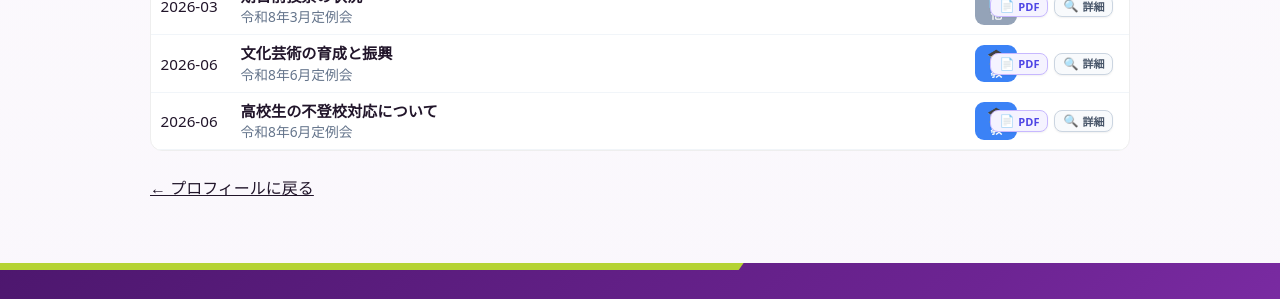
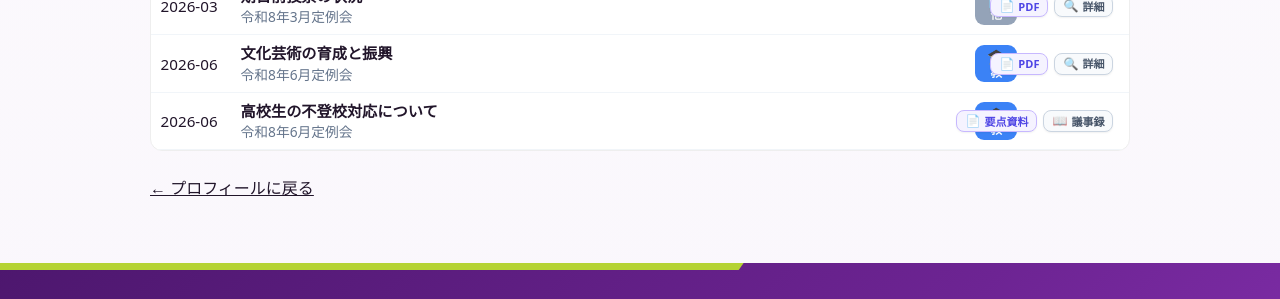
Before and after one commit to sakioryousuke-eng/activity-site, a Jekyll site: the page built from pages/matrix.html, in a window 1280 px wide. Shown: the part 2543-2842 px from the top of the page. Built offline with Jekyll 4.4.1, drawn with Linux system fonts in a browser that asks for light colours.

Commit message:
高校生の不登校に要点資料と議事録を追加

```diff
--- a/_data/matrix.yml
+++ b/_data/matrix.yml
@@ -162,6 +162,7 @@ rows:
       session: "令和8年6月定例会"
       text: "高校生の不登校対応について"
       pdf: "/assets/pdf/hutoukou-202606.pdf"
+      minutes_pdf: "/assets/pdf/hutoukou-202606-minutes.pdf"
     related: []
 
 
--- a/pages/matrix.html
+++ b/pages/matrix.html
@@ -69,7 +69,7 @@ table.matrix{width:100%;border-collapse:collapse;font-size:.95rem;table-layout:f
 .cat-tour{background:#22c55e}/* 観光 */
 .cat-oth{background:#94a3b8} /* その他 */
 
-/* ============= PDF／詳細：衝突回避の新クラス(.actbox/.actbtn) ============= */
+/* ============= 資料／議事録／詳細：衝突回避の新クラス(.actbox/.actbtn) ============= */
 .matrix td:last-child{ text-align:right; }
 .matrix td:last-child .actbox{
   display:flex;
@@ -99,12 +99,16 @@ table.matrix{width:100%;border-collapse:collapse;font-size:.95rem;table-layout:f
 /* PDF */
 .actbtn--pdf{ color:#4f46e5; border-color:#c7b8ff; background:#f5f3ff; }
 .actbtn--pdf:hover{ background:#ede9fe; border-color:#a78bfa; }
-/* 詳細（ご要望で色付きに） */
+/* 議事録 */
+.actbtn--minutes{ color:#475569; border-color:#cbd5e1; background:#f8fafc; }
+.actbtn--minutes:hover{ background:#f1f5f9; border-color:#94a3b8; }
+/* 詳細 */
 .actbtn--detail{ color:#475569; border-color:#cbd5e1; background:#f8fafc; }
 .actbtn--detail:hover{ background:#f1f5f9; border-color:#94a3b8; }
 
 /* アイコン */
 .actbtn--pdf::before{ content:"📄"; font-size:12px; }
+.actbtn--minutes::before{ content:"📖"; font-size:12px; }
 .actbtn--detail::before{ content:"🔍"; font-size:12px; }
 
 /* ============= モーダル内のボタン用（共通btn） ============= */
@@ -186,8 +191,13 @@ table.matrix{width:100%;border-collapse:collapse;font-size:.95rem;table-layout:f
           </td>
           <td>
             <div class="actbox">
-              {% if s.pdf %}<a class="actbtn actbtn--pdf" href="{{ s.pdf | relative_url }}" data-modal="pdf" data-title="{{ s.text }}">PDF</a>{% endif %}
-              <a class="actbtn actbtn--detail detail-link" href="#">詳細</a>
+              {% if s.minutes_pdf %}
+                <a class="actbtn actbtn--pdf" href="{{ s.pdf | relative_url }}" data-modal="pdf" data-title="{{ s.text }}｜要点資料">要点資料</a>
+                <a class="actbtn actbtn--minutes" href="{{ s.minutes_pdf | relative_url }}" data-modal="pdf" data-title="{{ s.text }}｜議事録">議事録</a>
+              {% else %}
+                {% if s.pdf %}<a class="actbtn actbtn--pdf" href="{{ s.pdf | relative_url }}" data-modal="pdf" data-title="{{ s.text }}">PDF</a>{% endif %}
+                <a class="actbtn actbtn--detail detail-link" href="#">詳細</a>
+              {% endif %}
             </div>
           </td>
         </tr>
@@ -301,6 +311,12 @@ document.addEventListener('DOMContentLoaded',()=>{
     const cat = row.dataset.cat||'';
     const rel = JSON.parse(row.dataset.related||'[]');
     const pdf = row.dataset.pdf||'';
+    const minutesPdf = row.dataset.minutesPdf||'';
+    const pdfLabel = minutesPdf ? '要点資料' : 'PDF';
+    const documentLinks = [
+      pdf ? '<a href="' + pdf + '" data-modal="pdf" class="btn">📄 ' + pdfLabel + 'を開く</a>' : '',
+      minutesPdf ? '<a href="' + minutesPdf + '" data-modal="pdf" class="btn">📖 議事録を開く</a>' : ''
+    ].filter(Boolean).join(' &nbsp;');
 
     // モーダル
     document.getElementById('detailTitle').textContent = title;
@@ -310,9 +326,7 @@ document.addEventListener('DOMContentLoaded',()=>{
     document.getElementById('detailRelated').innerHTML = rel.length
       ? '<strong>類似議員</strong><ul style="margin:.4rem 0 .2rem 1.1rem;">' + rel.map(x=>`<li>${x.name}（${x.party}）：${x.month}／${x.topic}</li>`).join('') + '</ul>'
       : '<span class="muted">—</span>';
-    document.getElementById('detailPDF').innerHTML = pdf
-      ? `<a href="${pdf}" data-modal="pdf" class="btn">📄 PDFを開く</a> &nbsp;<a href="${pdf}" target="_blank" rel="noopener" class="btn">↗︎ 新しいタブ</a>`
-      : '<span class="muted">PDFなし</span>';
+    document.getElementById('detailPDF').innerHTML = documentLinks || '<span class="muted">資料なし</span>';
 
     // フォールバック
     document.getElementById('dpTitle').textContent = title;
@@ -322,9 +336,7 @@ document.addEventListener('DOMContentLoaded',()=>{
     document.getElementById('dpRelated').innerHTML = rel.length
       ? '<strong>類似議員</strong><ul style="margin:.2rem 0 .2rem 1.1rem;">' + rel.map(x=>`<li>${x.name}（${x.party}）：${x.month}／${x.topic}</li>`).join('') + '</ul>'
       : '<span class="muted">—</span>';
-    document.getElementById('dpPDF').innerHTML = pdf
-      ? `<a href="${pdf}" data-modal="pdf" class="btn">📄 PDFを開く</a> &nbsp;<a href="${pdf}" target="_blank" rel="noopener" class="btn">↗︎ 新しいタブ</a>`
-      : '<span class="muted">PDFなし</span>';
+    document.getElementById('dpPDF').innerHTML = documentLinks || '<span class="muted">資料なし</span>';
 
     try{ dlg.close(); }catch(_){}
     if(!safeShowModal()){
```
Also changed, not shown: other parts of pages/matrix.html (+1 -0 lines), AGENTS.md (+10 -0 lines), 2 other files.
